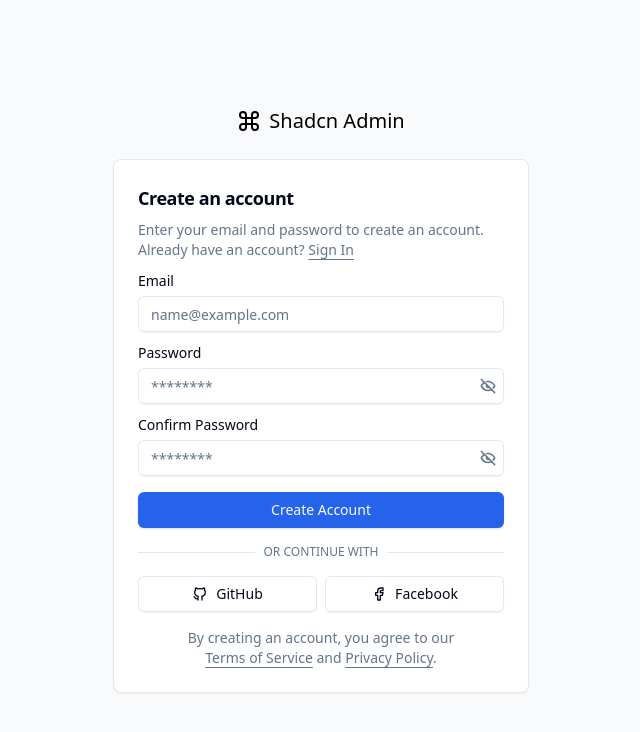
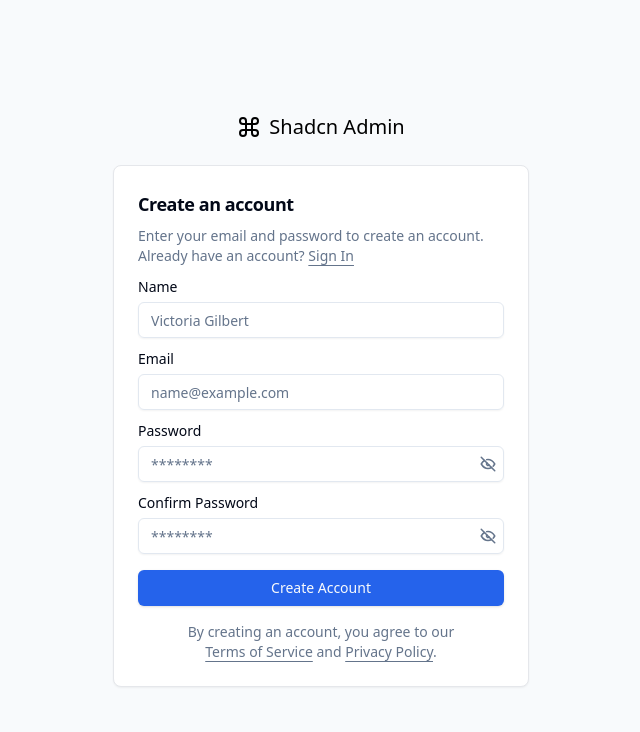
Before and after one commit to anaclaraberga/WEB-INVENTORY, a React (Vite) app: page /sign-up in a window 1280 px wide. Shown: the top 732 px of the page, without its empty margins (319-959 px from the left). Built offline with nearby package versions, Linux system fonts and the light colour scheme.

Commit message:
feat: add signup action

```diff
--- a/src/pages/auth/components/sign-up-form.tsx
+++ b/src/pages/auth/components/sign-up-form.tsx
@@ -1,8 +1,5 @@
-import { HTMLAttributes, useState } from 'react'
-import { useForm } from 'react-hook-form'
-import { zodResolver } from '@hookform/resolvers/zod'
-import { IconBrandFacebook, IconBrandGithub } from '@tabler/icons-react'
-import { z } from 'zod'
+import { Button } from '@/components/custom/button'
+import { PasswordInput } from '@/components/custom/password-input'
 import {
   Form,
   FormControl,
@@ -12,14 +9,22 @@ import {
   FormMessage,
 } from '@/components/ui/form'
 import { Input } from '@/components/ui/input'
-import { Button } from '@/components/custom/button'
-import { PasswordInput } from '@/components/custom/password-input'
+import { useAuth } from '@/hooks/use-auth'
 import { cn } from '@/lib/utils'
+import { zodResolver } from '@hookform/resolvers/zod'
+import { HTMLAttributes, useState } from 'react'
+import { useForm } from 'react-hook-form'
+import { useNavigate } from 'react-router-dom'
+import { z } from 'zod'
 
-interface SignUpFormProps extends HTMLAttributes<HTMLDivElement> {}
+interface SignUpFormProps extends HTMLAttributes<HTMLDivElement> { }
 
 const formSchema = z
   .object({
+    name: z
+      .string()
+      .min(3, { message: 'Please enter your name' })
+      .max(200, { message: 'Max name length' }),
     email: z
       .string()
       .min(1, { message: 'Please enter your email' })
@@ -41,10 +46,13 @@ const formSchema = z
 
 export function SignUpForm({ className, ...props }: SignUpFormProps) {
   const [isLoading, setIsLoading] = useState(false)
+  const { login, isAuthenticated } = useAuth()
+  const navigation = useNavigate()
 
   const form = useForm<z.infer<typeof formSchema>>({
     resolver: zodResolver(formSchema),
     defaultValues: {
+      name: '',
       email: '',
       password: '',
       confirmPassword: '',
@@ -53,7 +61,13 @@ export function SignUpForm({ className, ...props }: SignUpFormProps) {
 
   function onSubmit(data: z.infer<typeof formSchema>) {
     setIsLoading(true)
-    console.log(data)
+    login(data)
+
+    if (isAuthenticated) {
+      setIsLoading(false)
+      navigation("/dashboard")
+      return
+    }
 
     setTimeout(() => {
       setIsLoading(false)
@@ -65,6 +79,19 @@ export function SignUpForm({ className, ...props }: SignUpFormProps) {
       <Form {...form}>
         <form onSubmit={form.handleSubmit(onSubmit)}>
           <div className='grid gap-2'>
+            <FormField
+              control={form.control}
+              name='name'
+              render={({ field }) => (
+                <FormItem className='space-y-1'>
+                  <FormLabel>Name</FormLabel>
+                  <FormControl>
+                    <Input placeholder='Victoria Gilbert' {...field} />
+                  </FormControl>
+                  <FormMessage />
+                </FormItem>
+              )}
+            />
             <FormField
               control={form.control}
               name='email'
@@ -107,38 +134,6 @@ export function SignUpForm({ className, ...props }: SignUpFormProps) {
             <Button className='mt-2' loading={isLoading}>
               Create Account
             </Button>
-
-            <div className='relative my-2'>
-              <div className='absolute inset-0 flex items-center'>
-                <span className='w-full border-t' />
-              </div>
-              <div className='relative flex justify-center text-xs uppercase'>
-                <span className='bg-background px-2 text-muted-foreground'>
-                  Or continue with
-                </span>
-              </div>
-            </div>
-
-            <div className='flex items-center gap-2'>
-              <Button
-                variant='outline'
-                className='w-full'
-                type='button'
-                loading={isLoading}
-                leftSection={<IconBrandGithub className='h-4 w-4' />}
-              >
-                GitHub
-              </Button>
-              <Button
-                variant='outline'
-                className='w-full'
-                type='button'
-                loading={isLoading}
-                leftSection={<IconBrandFacebook className='h-4 w-4' />}
-              >
-                Facebook
-              </Button>
-            </div>
           </div>
         </form>
       </Form>
--- a/src/pages/auth/sign-in.tsx
+++ b/src/pages/auth/sign-in.tsx
@@ -1,7 +1,11 @@
 import ViteLogo from '@/assets/vite.svg'
+import { Button } from '@/components/custom/button'
+import { useNavigate } from 'react-router-dom'
 import { UserAuthForm } from './components/user-auth-form'
 
 export default function SignIn() {
+  const navigation = useNavigate()
+
   return (
     <>
       <div className='container relative grid h-svh flex-col items-center justify-center lg:max-w-none lg:grid-cols-2 lg:px-0'>
@@ -25,23 +29,12 @@ export default function SignIn() {
               </p>
             </div>
             <UserAuthForm />
-            <p className='px-8 text-center text-sm text-muted-foreground'>
-              By clicking login, you agree to our{' '}
-              <a
-                href='/terms'
-                className='underline underline-offset-4 hover:text-primary'
-              >
-                Terms of Service
-              </a>{' '}
-              and{' '}
-              <a
-                href='/privacy'
-                className='underline underline-offset-4 hover:text-primary'
-              >
-                Privacy Policy
-              </a>
-              .
+            <p className='px-8 text-center text-sm text-muted-foreground mt-4'>
+              Don't have an account yet?{' '}
             </p>
+            <Button variant="outline" onClick={() => navigation('/sign-up')}>
+              Create account
+            </Button>
           </div>
         </div>
       </div>
```
